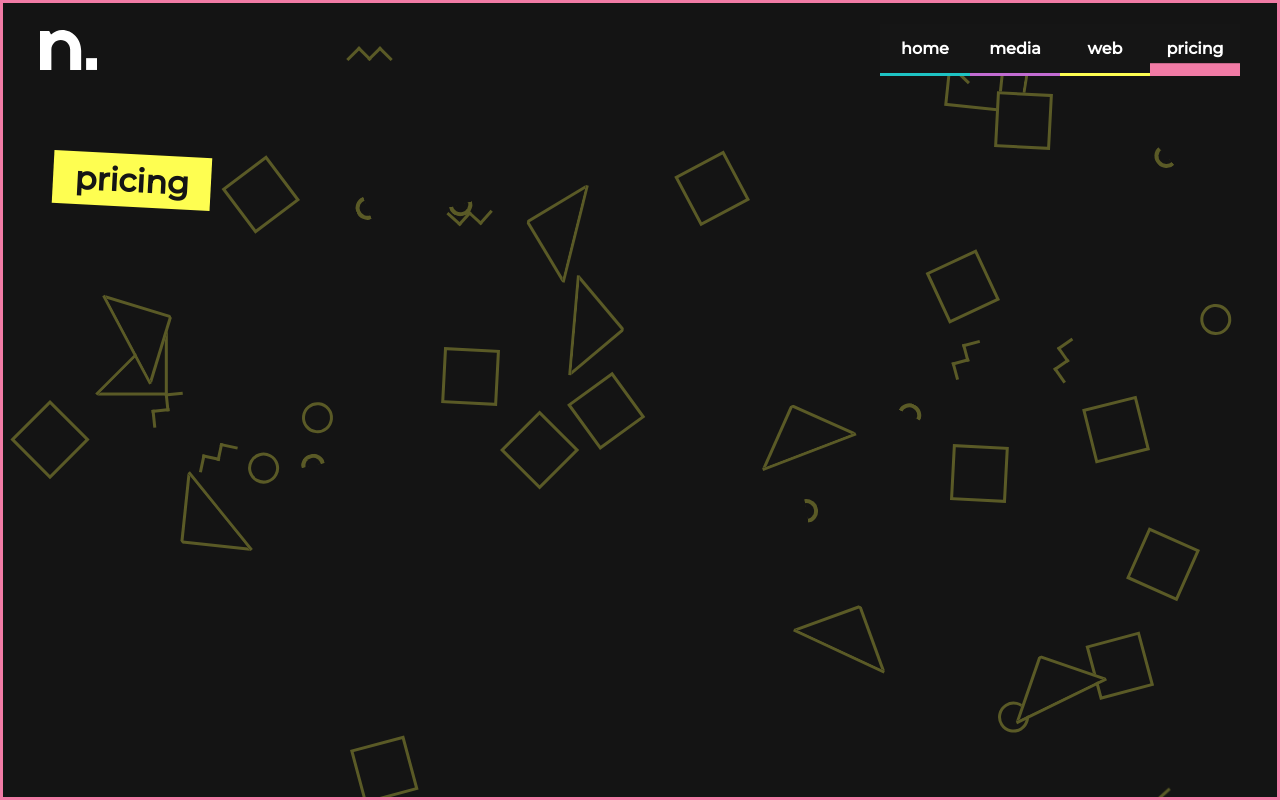
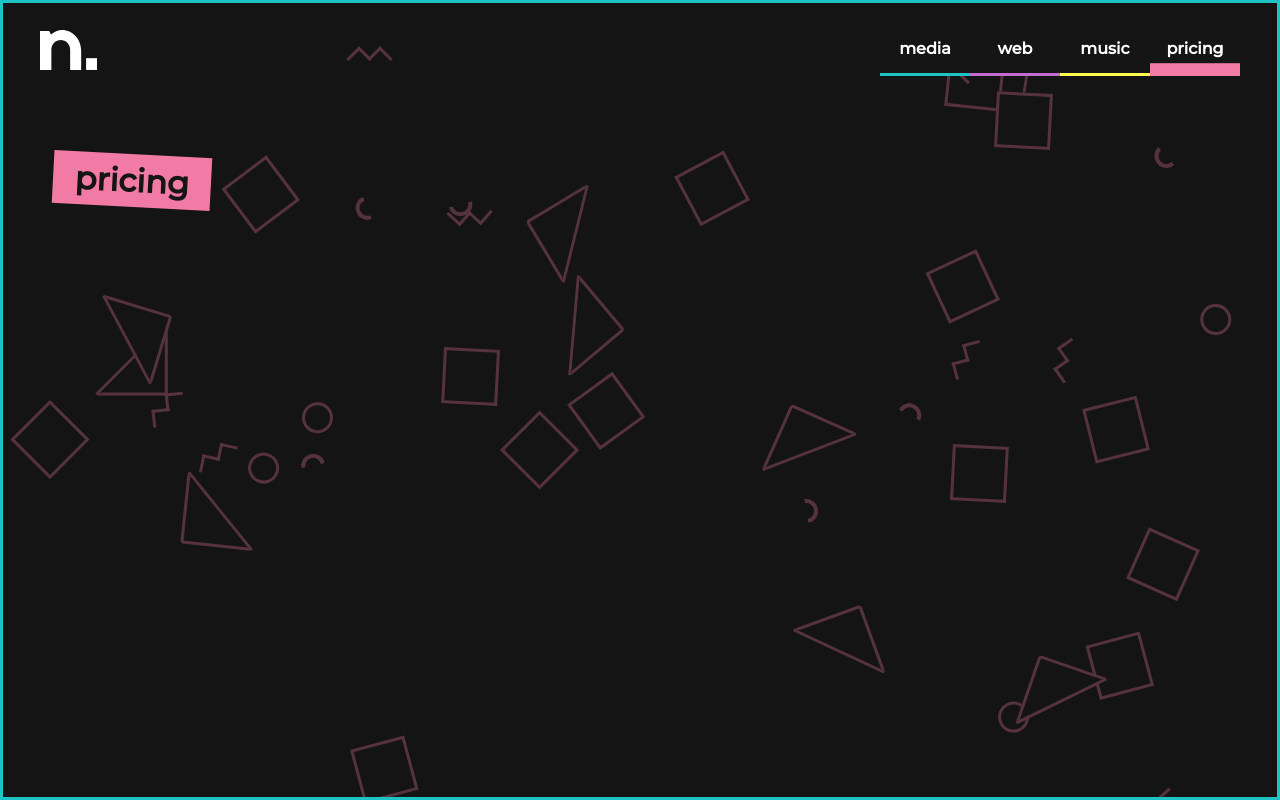
Before and after one commit to nrdstr/old.nrdstr.com, a React (Create React App) app: page / in a window 1280 px wide. Both pictures are taken after a click on the button "pricing". Built offline with nearby package versions, Linux system fonts and the light colour scheme.

Commit message:
adds music section

```diff
--- a/src/Main.js
+++ b/src/Main.js
@@ -65,11 +65,19 @@ const Main = () => {
                 </div>
             </main>
         )
-    } else if (page === 'pricing') {
+    } else if (page === 'music') {
         return (
             <main className={`main main__content color-4`}>
                 <div style={contentStyles} ref={content} className={`content color-3`}>
-                    <h1 className='bg--yellow'>pricing</h1>
+                    <h1 className='bg--yellow'>music</h1>
+                </div>
+            </main>
+        )
+    } else if (page === 'pricing') {
+        return (
+            <main className={`main main__content color-2`}>
+                <div style={contentStyles} ref={content} className={`content color-3`}>
+                    <h1 className='bg--pink'>pricing</h1>
                 </div>
             </main>
         )
--- a/src/components/Background.js
+++ b/src/components/Background.js
@@ -41,6 +41,8 @@ const Background = () => {
             } else if (page === 'web') {
                 color = 'color-1'
             } else if (page === 'pricing') {
+                color = 'color-4'
+            } else if (page === 'music') {
                 color = 'color-3'
             } else {
                 color = colors[Math.floor(Math.random() * colors.length)]
@@ -84,6 +86,7 @@ const Background = () => {
         if (page === 'home' && !init) repositionShapes('home')
         if (page === 'media') repositionShapes('media')
         if (page === 'web') repositionShapes('web')
+        if (page === 'music') repositionShapes('music')
         if (page === 'pricing') repositionShapes('pricing')
     }, [init, page])
 
--- a/src/components/Logo.js
+++ b/src/components/Logo.js
@@ -20,7 +20,7 @@ const Logo = () => {
                         </g>
                         <path d="M1266.68,1098.65" transform="translate(-122.23 -735.87)" />
                     </g>
-                    <path class="cls-1" d="M242.19,1044.23a73.67,73.67,0,0,1,11.72-6.37A59.5,59.5,0,0,0,242.19,1044.23Z" transform="translate(-122.23 -735.87)" />
+                    <path className="cls-1" d="M242.19,1044.23a73.67,73.67,0,0,1,11.72-6.37A59.5,59.5,0,0,0,242.19,1044.23Z" transform="translate(-122.23 -735.87)" />
                     <path d="M355,1115v149.14h85V1115c0-88.51-66.21-159.59-147-159.59-30.66,0-62,13.93-85.72,34.84l-13.94-26.48H122.23v300.37h87.82V1115L210,1104.5a72.44,72.44,0,0,1,32.19-60.27,59.5,59.5,0,0,1,11.72-6.37A72.53,72.53,0,0,1,355,1104.5Z" transform="translate(-122.23 -735.87)" />
                     <path d="M560.62,1105.5a72.54,72.54,0,0,1,100.46-66.91c6.94-24,23.64-51.88,39.38-66.56l3.85-3.74c-24.24-8.06-38.06-12.89-60.76-12.89-25.29,0-62,13.93-85.72,34.84l-13.94-26.48H472.81v300.37h87.81V1105.5Z" transform="translate(-122.23 -735.87)" />
                     <path d="M1691.55,1105.5A72.54,72.54,0,0,1,1792,1038.59c6.94-24,23.63-51.88,39.38-66.56l3.84-3.74c-24.24-8.06-38.06-12.89-60.75-12.89-25.29,0-62,13.93-85.72,34.84l-13.94-26.48h-71.09v300.37h87.81V1105.5Z" transform="translate(-122.23 -735.87)" />
--- a/src/components/NavLinks.js
+++ b/src/components/NavLinks.js
@@ -4,13 +4,13 @@ const NavLinks = props => {
     return (
         <ul className='nav-links'>
             <li>
-                <button onClick={() => props.handleNav('home')} className='btn color-2'><span>home</span></button>
+                <button onClick={() => props.handleNav('media')} className='btn color-2'><span>media</span></button>
             </li>
             <li>
-                <button onClick={() => props.handleNav('media')} className='btn color-1'><span>media</span></button>
+                <button onClick={() => props.handleNav('web')} className='btn color-1'><span>web</span></button>
             </li>
             <li>
-                <button onClick={() => props.handleNav('web')} className='btn color-3'><span>web</span></button>
+                <button onClick={() => props.handleNav('music')} className='btn color-3'><span>music</span></button>
             </li>
             <li>
                 <button onClick={() => props.handleNav('pricing')} className='btn color-4'><span>pricing</span></button>
```
